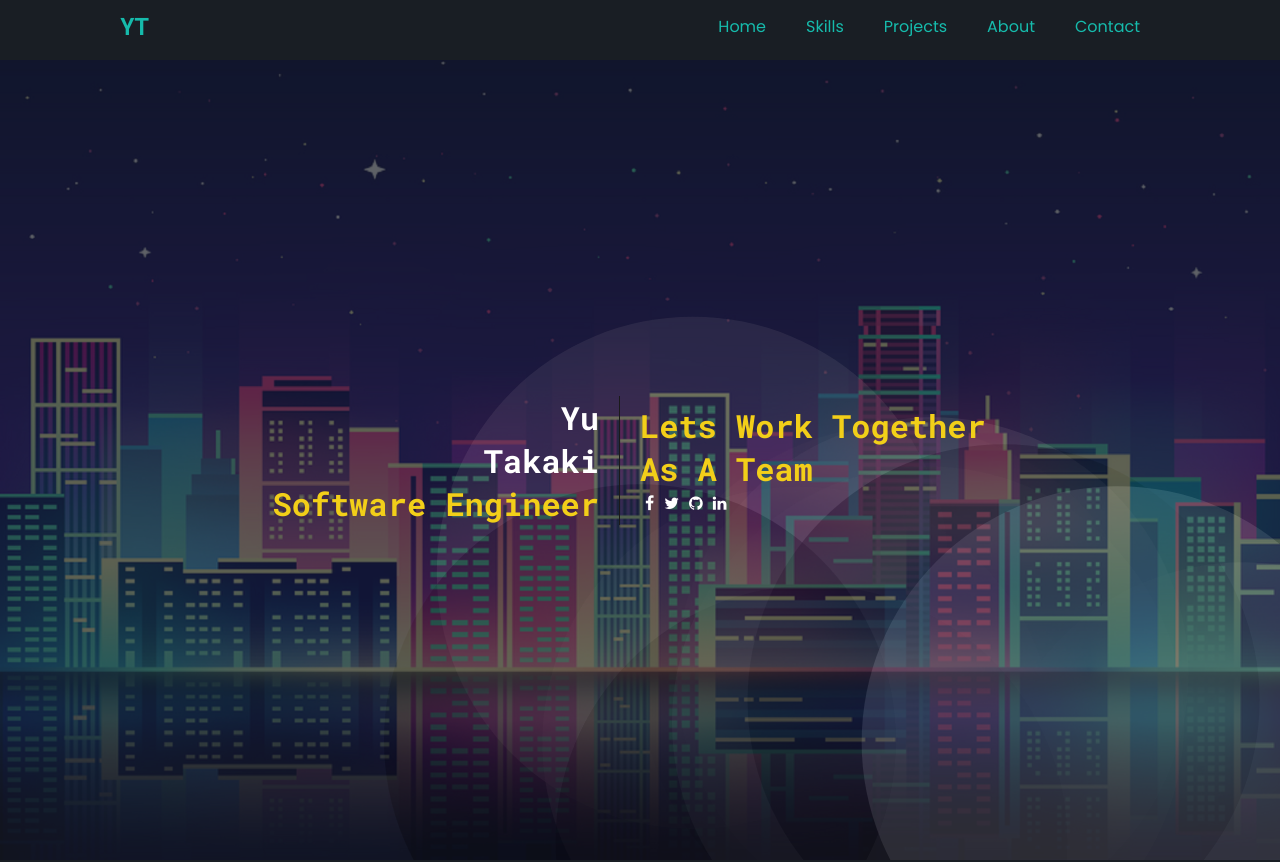
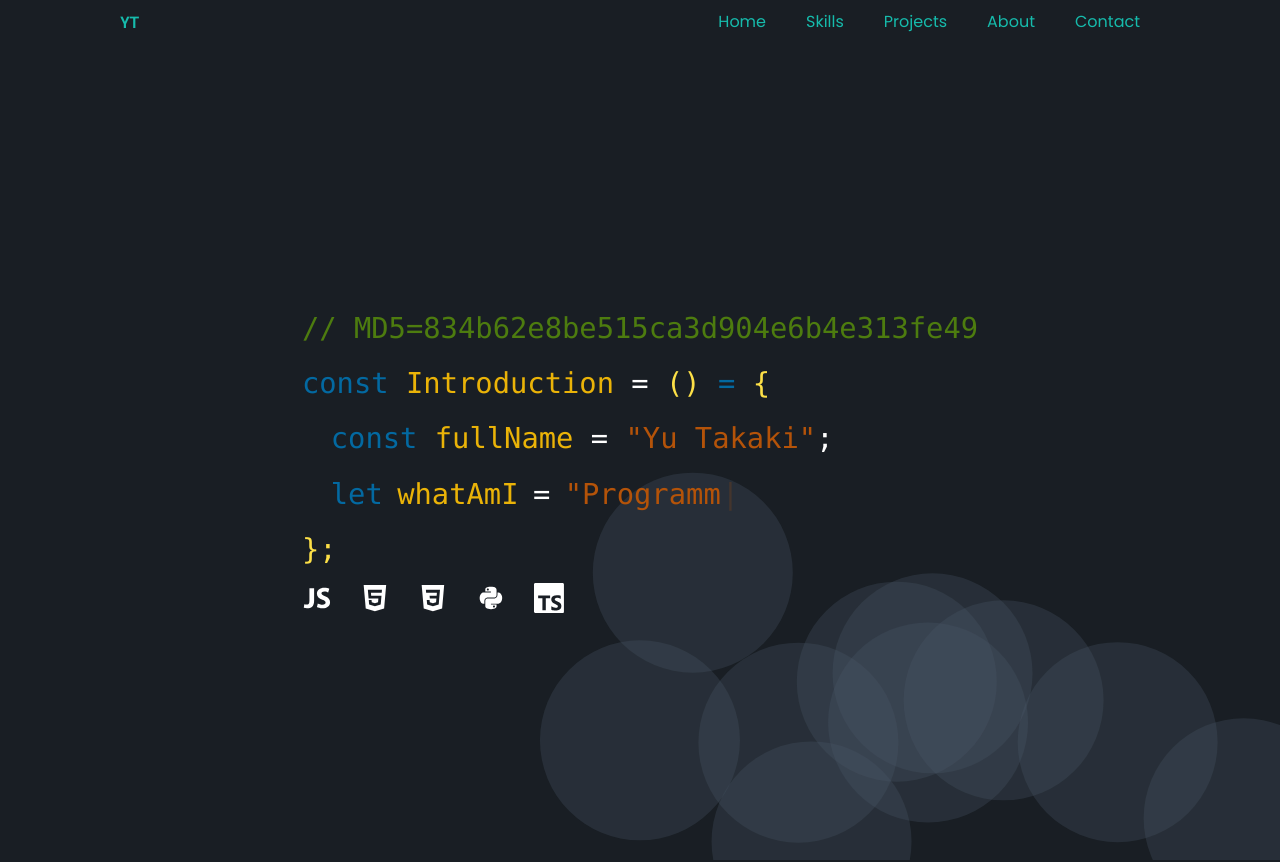
Before and after one commit to yuudev14/hiYuTakaki, a React (Create React App) app: page /#/ in a window 1280 px wide. Shown: the top 862 px of the page. Built offline with nearby package versions, Linux system fonts and the light colour scheme.

Commit message:
change banner

```diff
--- /dev/null
+++ b/postcss.config.js
@@ -0,0 +1,6 @@
+module.exports = {
+  plugins: {
+    tailwindcss: {},
+    autoprefixer: {},
+  },
+}
--- a/src/components/banner.js
+++ b/src/components/banner.js
@@ -1,4 +1,12 @@
 import React, { useRef, useEffect } from "react";
+import Typewriter from "typewriter-effect";
+import {
+  IoLogoJavascript,
+  IoLogoHtml5,
+  IoLogoCss3,
+  IoLogoPython,
+} from "react-icons/io";
+import { SiTypescript } from "react-icons/si";
 import city from "../assets/city.png";
 
 const Banner = () => {
@@ -57,15 +65,15 @@ const Banner = () => {
     }
     let circles = [];
     let colors = [
-      "rgba(44, 44, 44, 0.5)",
-      "rgba(15, 15, 15, 0.5)",
-      "rgba(75, 75, 75, 0.5)",
-      "rgba(95, 95, 95, 0.5)",
+      "rgba(73, 88, 105, 0.3)",
+      // "rgba(73, 83, 105, 0.5)",
+      // "rgba(73, 83, 98, 0.5)",
+      // "rgba(73, 88, 98, 0.5)",
     ];
 
     const create = () => {
       for (let i = 0; i < 10; i++) {
-        var radius = width * 0.2;
+        var radius = 500 * 0.2;
         var x = Math.random() * width;
         var y = Math.random() * height;
 
@@ -93,31 +101,55 @@ const Banner = () => {
 
   return (
     <section className="banner" id="home">
-      <div className="banner-content">
-        <div className="my-info">
-          <h1 className="first">Yu</h1>
-          <h1 className="second">Takaki</h1>
-          <h1 className="third">Software Engineer</h1>
-        </div>
-        <div className="my-slogan">
-          <h1 className="fourth">Lets Work Together As A Team</h1>
-          <ul>
-            <a href="https://www.facebook.com/yuyu.takaks/" target="_blank">
-              <li className="fa fa-facebook"></li>
-            </a>
-            <a href="https://twitter.com/takakiyuuu" target="_blank">
-              <li className="fa fa-twitter"></li>
-            </a>
-            <a href="https://github.com/YuTakaki" target="_blank">
-              <li className="fa fa-github"></li>
-            </a>
-            <a href="https://www.linkedin.com/in/takakiiiyuuu/" target="_blank">
-              <li className="fa fa-linkedin"></li>
-            </a>
-          </ul>
+      <div className="fontSize flex flex-col gap-3 absolute top-1/2 left-1/2 -translate-x-1/2 -translate-y-1/2">
+        <code className="text-lime-700 w-max">
+          {"// MD5=834b62e8be515ca3d904e6b4e313fe49"}
+        </code>
+        <code>
+          <span className="text-sky-700">const</span>{" "}
+          <span className="text-yellow-500">Introduction</span> ={" "}
+          <span className="text-yellow-300">{"()"}</span>
+          <span className="text-sky-700">{" ="}</span>
+          <span className="text-yellow-300">{" {"}</span>
+        </code>
+        <code className="flex flex-col gap-3 ml-[1em]">
+          <code>
+            <span className="text-sky-700">const </span>
+            <span className="text-yellow-500">fullName</span> ={" "}
+            <span className="text-amber-700">"Yu Takaki"</span>;
+          </code>
+          <code className="flex">
+            <span className="text-sky-700">let </span>{" "}
+            <span className="text-yellow-500 ml-[.5em] mr-[.5em]">
+              whatAmI{" "}
+            </span>{" "}
+            {" = "}
+            <span className="text-amber-700 ml-[.5em]">
+              <Typewriter
+                options={{
+                  strings: [
+                    '"Developer"',
+                    '"Programmer"',
+                    '"Software Engineer"',
+                  ],
+                  autoStart: true,
+                  loop: true,
+                }}
+              />
+            </span>
+          </code>
+        </code>
+        <code>
+          <span className="text-yellow-300">{"};"}</span>
+        </code>
+        <div className="flex gap-7 text-3xl items-center">
+          <IoLogoJavascript />
+          <IoLogoHtml5 />
+          <IoLogoCss3 />
+          <IoLogoPython />
+          <SiTypescript />
         </div>
       </div>
-      <img src={city} alt="banner" />
       <canvas ref={canvasRef}></canvas>
     </section>
   );
--- a/src/index.css
+++ b/src/index.css
@@ -1,10 +1,20 @@
+@tailwind base;
+@tailwind components;
+@tailwind utilities;
+
+.fontSize {
+  font-size: calc(1em + 1vw);
+}
+
+@media only screen and (max-width: 400px) {
+  .fontSize {
+    font-size: calc(0.7em + 1vw);
+  }
+}
 body {
   margin: 0;
-  font-family: -apple-system, BlinkMacSystemFont, "Segoe UI", "Roboto", "Oxygen",
-    "Ubuntu", "Cantarell", "Fira Sans", "Droid Sans", "Helvetica Neue",
-    sans-serif;
-  -webkit-font-smoothing: antialiased;
-  -moz-osx-font-smoothing: grayscale;
+  color: rgba(255, 255, 255, 0.75);
+  font-family: "Anonymous Pro", monospace;
   background-color: #191e24;
 }
 html::-webkit-scrollbar {
--- /dev/null
+++ b/tailwind.config.js
@@ -0,0 +1,8 @@
+/** @type {import('tailwindcss').Config} */
+module.exports = {
+  content: ["./src/**/*.{js,jsx,ts,tsx}"],
+  theme: {
+    extend: {},
+  },
+  plugins: [],
+};
```
Also changed, not shown: package.json (+18 -13 lines), 1 other file (tests, documents, lock files or other folders).
